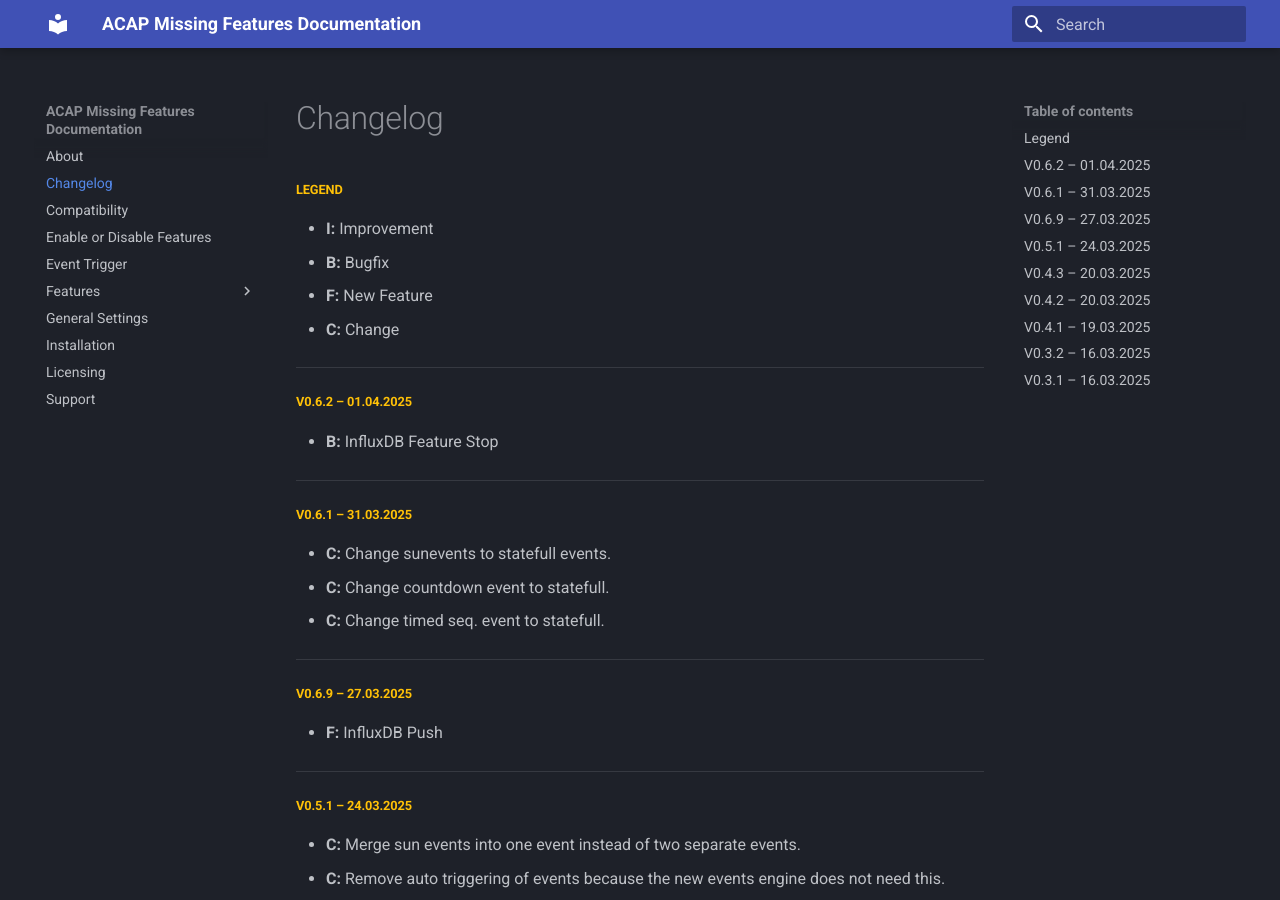
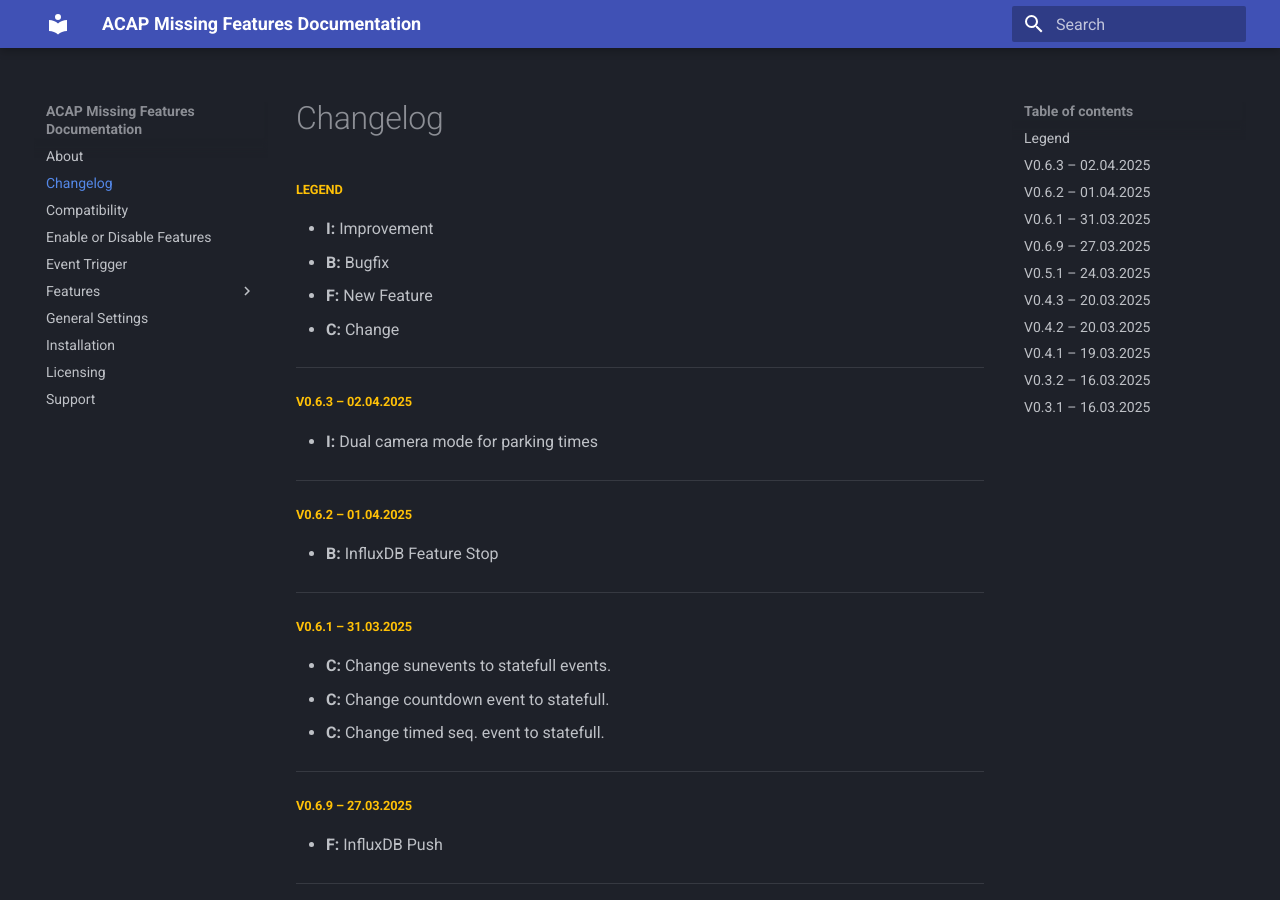
Before and after one commit to Cacsjep/acap_missing_features_pub, an MkDocs documentation site: the page built from docs/change.md, in a window 1280 px wide and 900 px high. Built offline with MkDocs 1.6.1 and Material for MkDocs 9.7.7, drawn with Linux system fonts in a browser that asks for light colours.

Commit message:
Update change.md

```diff
--- a/docs/change.md
+++ b/docs/change.md
@@ -6,6 +6,11 @@
 - **F:** New Feature
 - **C:** Change
 
+
+---
+
+##### V0.6.3 – 02.04.2025
+- **I:** Dual camera mode for parking times
 
 ---
 
```
